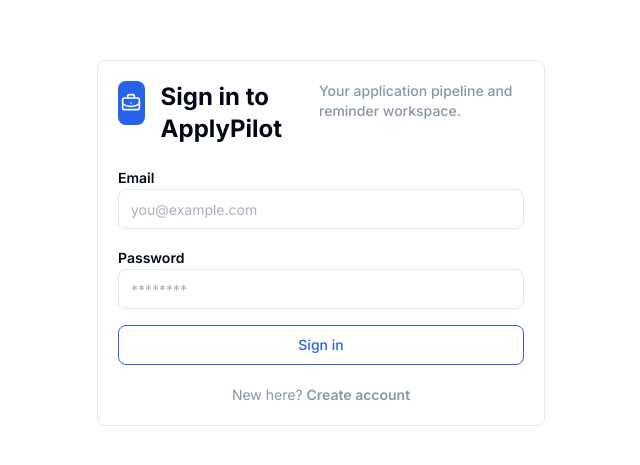
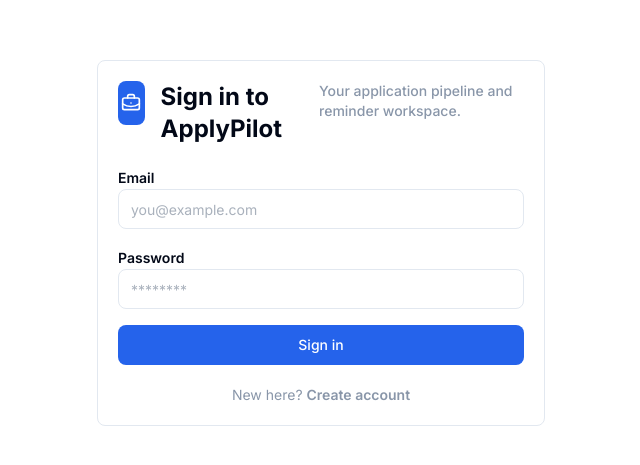
Before and after one commit to Noval-code/applypilot, a Next.js app: page /login in a window 1280 px wide. Shown: the part 157-622 px from the top of the page, without its empty margins (319-959 px from the left). Built offline with nearby package versions, Linux system fonts and the light colour scheme.

Commit message:
fix: revert default button to blue bg + white text

```diff
--- a/src/components/ui/button.tsx
+++ b/src/components/ui/button.tsx
@@ -8,7 +8,7 @@
   {
     variants: {
       variant: {
-        default: "bg-surface-card text-primary border border-primary hover:bg-primary/5",
+        default: "bg-primary text-white hover:bg-primary/90",
         secondary: "bg-surface-bone text-ink hover:bg-surface-bone/80",
         outline:
           "border border-hairline bg-surface-card text-ink hover:bg-surface-bone",
```
